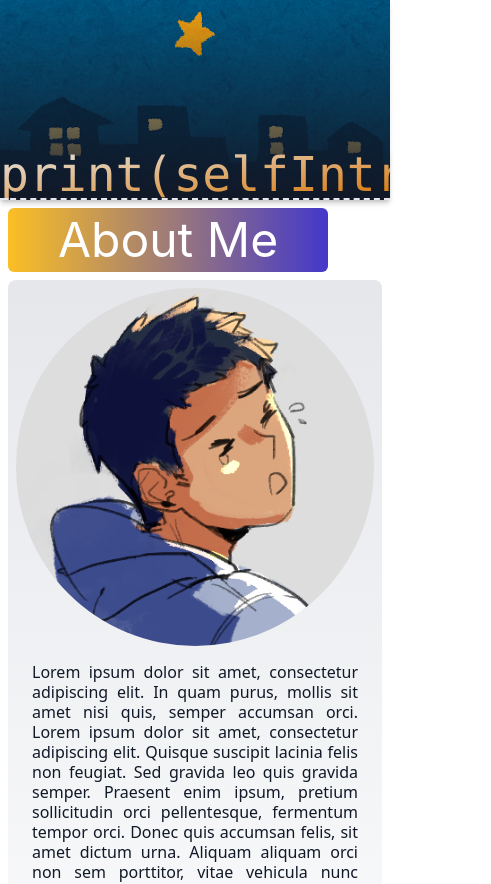
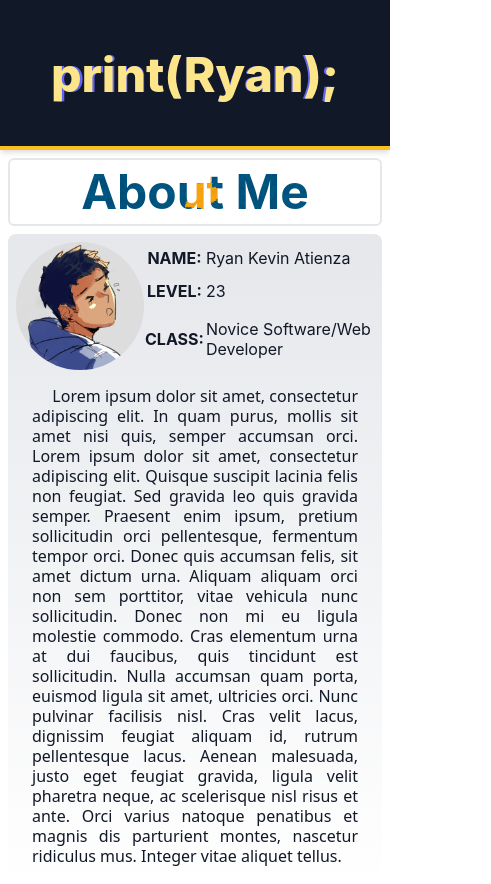
Before and after one commit to ryankpa/my-page, a React (Create React App) app: page /#/ in a window 390 px wide. Shown: the top 884 px of the page, 491 px wide, since content can reach past the window. Built offline with nearby package versions, Linux system fonts and the light colour scheme.

Commit message:
change headers; fix sizing issues for mobile

```diff
--- a/src/About.jsx
+++ b/src/About.jsx
@@ -1,18 +1,32 @@
 import React from 'react';
 import icon from './assets/icon.png';
-
-const paraStyle = "";
 
 export class About extends React.Component {
 
     render() {
         return (
             <div class='relative w-full'>
-                <h1 class="m-2 text-center text-white text-5xl rounded-md w-80 bg-gradient-to-r from-yellow-400 to-indigo-700 p-2">About Me</h1>
+                <h1 class="m-2 text-center text-transparent bg-clip-text bg-yoru text-5xl font-bold border-2 rounded-md w-70 p-2">About Me</h1>
                 <section class='p-2 m-2 rounded-lg bg-gradient-to-b from-gray-200 to-transparent'>
-                    <img src={icon} alt="self portrait/selfie" class='m-auto rounded-full'></img>
+                    <div class='flex flex-row'>
+                        <img src={icon} alt="self portrait/selfie" class='rounded-full w-32 h-32'></img>
+                        <table>
+                            <tr>
+                                <th>NAME: </th>
+                                <td>Ryan Kevin Atienza</td>
+                            </tr>
+                            <tr>
+                                <th>LEVEL: </th>
+                                <td>23</td>
+                            </tr>
+                            <tr>
+                                <th>CLASS: </th>
+                                <td>Novice Software/Web Developer</td>
+                            </tr>
+                        </table>
+                    </div>
                     <p class='text-justify font-sans p-2 m-2'>
-                        Lorem ipsum dolor sit amet, consectetur adipiscing elit. In quam purus, mollis sit amet nisi quis, semper accumsan orci.
+                    &emsp; Lorem ipsum dolor sit amet, consectetur adipiscing elit. In quam purus, mollis sit amet nisi quis, semper accumsan orci.
                         Lorem ipsum dolor sit amet, consectetur adipiscing elit. Quisque suscipit lacinia felis non feugiat. Sed gravida leo quis gravida semper.
                         Praesent enim ipsum, pretium sollicitudin orci pellentesque, fermentum tempor orci. Donec quis accumsan felis, sit amet dictum urna.
                         Aliquam aliquam orci non sem porttitor, vitae vehicula nunc sollicitudin. Donec non mi eu ligula molestie commodo.
@@ -22,10 +36,10 @@ export class About extends React.Component {
                         Integer vitae aliquet tellus.
                     </p>
                 </section>
-                <h1 class="m-2 text-center text-white text-5xl rounded-md w-80 bg-gradient-to-r from-yellow-400 to-indigo-700 p-2">Section 2</h1>
+                <h1 class="m-2 text-center text-transparent bg-clip-text bg-yoru text-5xl font-bold border-2 rounded-md w-70 p-2">Section 2</h1>
                 <section class='rounded-md p-2 m-2 bg-gradient-to-b from-gray-200 to-transparent'>
                     <p class='text-justify font-sans p-2 m-2'>
-                        Lorem ipsum dolor sit amet, consectetur adipiscing elit. In quam purus, mollis sit amet nisi quis, semper accumsan orci.
+                    &emsp; Lorem ipsum dolor sit amet, consectetur adipiscing elit. In quam purus, mollis sit amet nisi quis, semper accumsan orci.
                         Lorem ipsum dolor sit amet, consectetur adipiscing elit. Quisque suscipit lacinia felis non feugiat. Sed gravida leo quis gravida semper.
                         Praesent enim ipsum, pretium sollicitudin orci pellentesque, fermentum tempor orci. Donec quis accumsan felis, sit amet dictum urna.
                         Aliquam aliquam orci non sem porttitor, vitae vehicula nunc sollicitudin. Donec non mi eu ligula molestie commodo.
@@ -34,7 +48,7 @@ export class About extends React.Component {
                         ligula velit pharetra neque, ac scelerisque nisl risus et ante. Orci varius natoque penatibus et magnis dis parturient montes, nascetur ridiculus mus.
                         Integer vitae aliquet tellus.
                         <br /> <br />
-                        Lorem ipsum dolor sit amet, consectetur adipiscing elit. In quam purus, mollis sit amet nisi quis, semper accumsan orci.
+                        &emsp; Lorem ipsum dolor sit amet, consectetur adipiscing elit. In quam purus, mollis sit amet nisi quis, semper accumsan orci.
                         Lorem ipsum dolor sit amet, consectetur adipiscing elit. Quisque suscipit lacinia felis non feugiat. Sed gravida leo quis gravida semper.
                         Praesent enim ipsum, pretium sollicitudin orci pellentesque, fermentum tempor orci. Donec quis accumsan felis, sit amet dictum urna.
                         Aliquam aliquam orci non sem porttitor, vitae vehicula nunc sollicitudin. Donec non mi eu ligula molestie commodo.
--- a/src/PrettyHeader.jsx
+++ b/src/PrettyHeader.jsx
@@ -3,13 +3,16 @@ import React from 'react'
 export class PrettyHeader extends React.Component {
     render(){
         return(
-            <div id='PrettyHeader' class='relative bg-yoru h-yoru w-full shadow-md'>
-                <div id='gradient-overlay' class='bg-gradient-to-b from-transparent to-gray-900 h-yoru'>
-
-                </div>
-                <div class='absolute fade-in w-full text-center m-auto bottom-0 shadow-md'>
-                    <p class='text-5xl font-mono font-normal text-transparent bg-clip-text bg-gradient-to-br from-gray-200 to-yellow-600 border-dashed border-b-2'>
-                        print(selfIntro);
+            <div id='PrettyHeader' className='relative box-border h-yoru w-full shadow-md border-b-4 border-yellow-400
+                     bg-gray-900'>
+                <div className='relative h-yoru'>
+                    <p className='fade-in text-5xl z-40 text-yellow-200 w-auto font-extrabold py-4 text-center
+                    absolute top-1/2 left-1/2 transform -translate-y-1/2 transform -translate-x-1/2'>
+                        print(Ryan);
+                    </p>
+                    <p className='fade-in text-5xl z-0 text-indigo-500 w-auto font-bold py-4 text-center
+                    absolute top-1/2 left-1/2 transform -translate-y-1/2 transform -translate-x-1/2'>
+                        print(Ryan);
                     </p>
                 </div>
             </div>
--- a/tailwind.config.js
+++ b/tailwind.config.js
@@ -13,7 +13,7 @@ module.exports = {
       'contain': 'contain',
     },
     height: {
-      'yoru': '200px',
+      'yoru': '150px',
      }
   },
   variants: {
```
